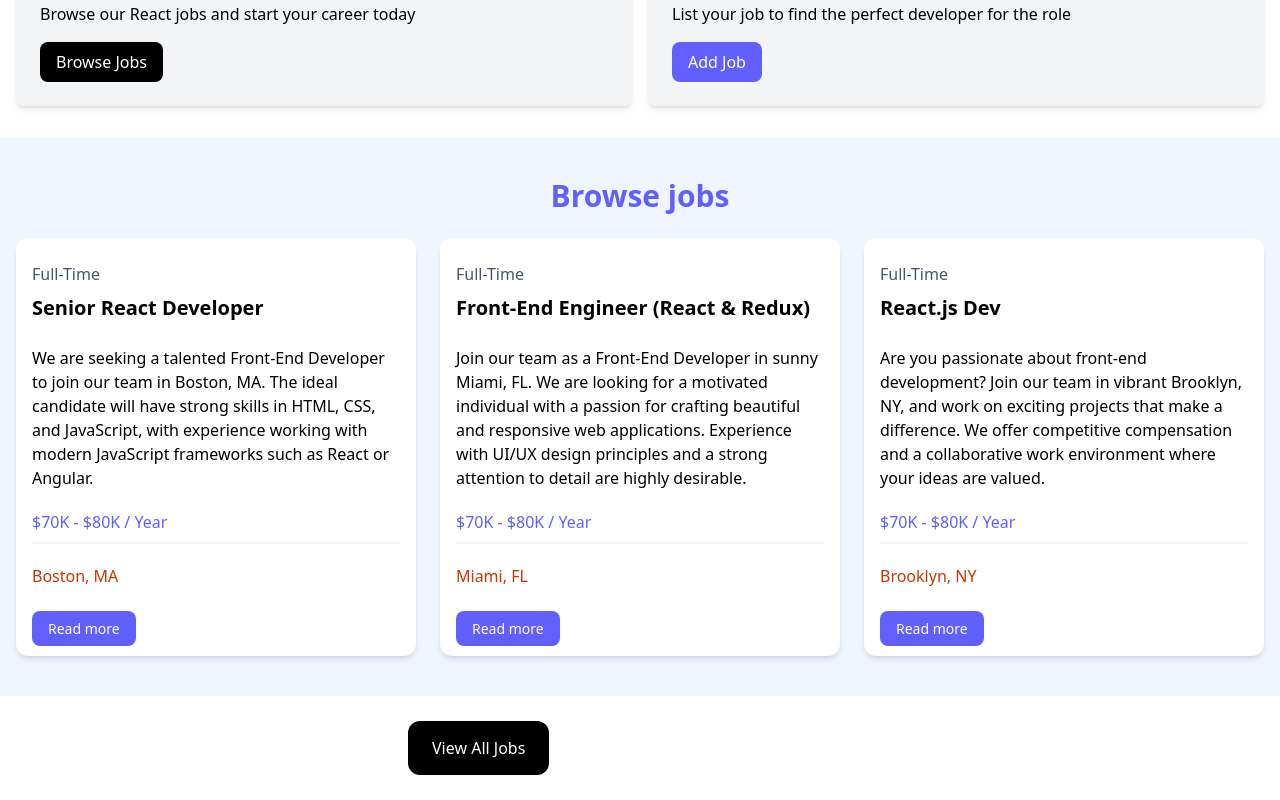
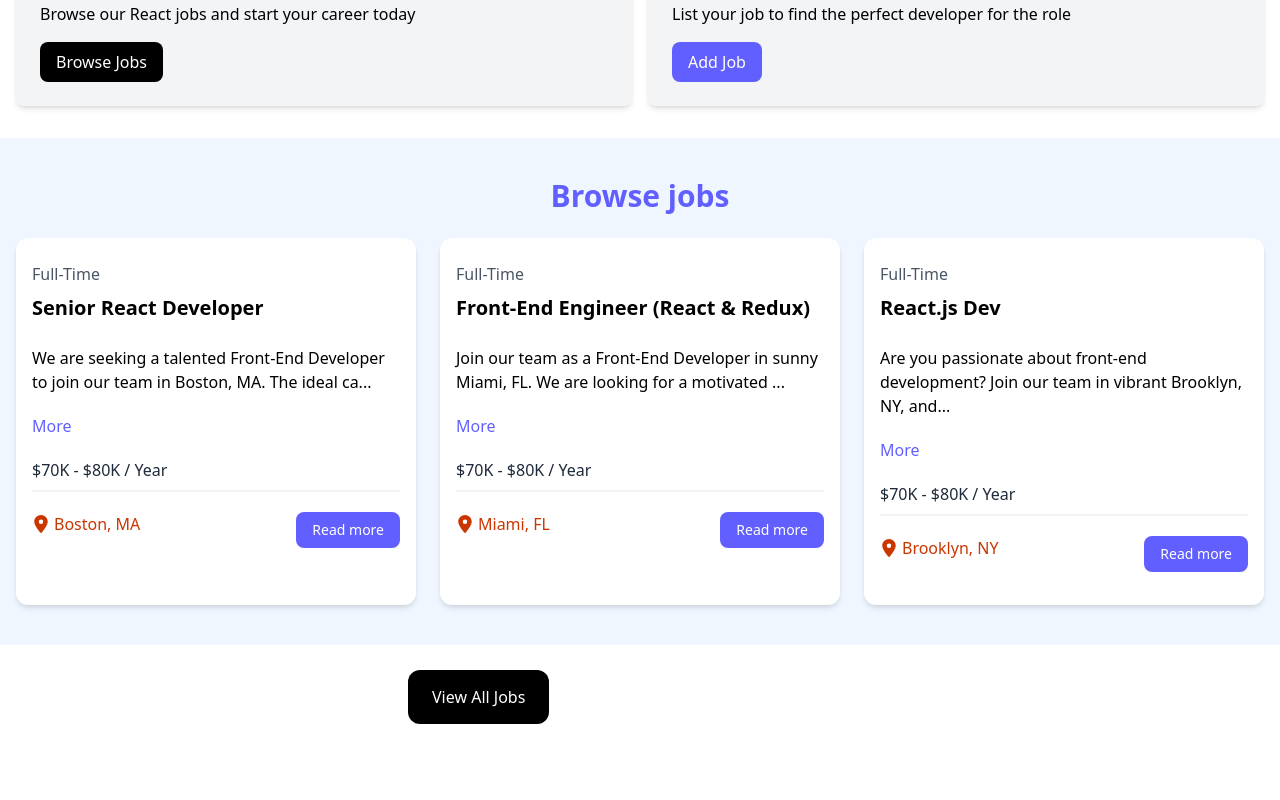
Before and after one commit to Luna-bf/React-TraversyMedia, a React (Vite) app: page / in a window 1280 px wide. Shown: the part 429-1229 px from the top of the page. After the commit the page ends 1178 px from the top, so only its background shows below. Built offline with nearby package versions, Linux system fonts and the light colour scheme.

Commit message:
Updated js logic and used react-icons

```diff
--- a/src/Chapitres/Components/JobListing.jsx
+++ b/src/Chapitres/Components/JobListing.jsx
@@ -1,7 +1,35 @@
+// J'importe le hook 'useState' depuis React
+import { useState } from "react"
+import jobs from '../../jobs.json'
+import { FaLocationDot } from "react-icons/fa6";
+
 const JobListing = ({ job }) => { /* Je passe l'élément job en tant que paramètre à JobListing */
+
+    /* Ce useState va servir à montrer les autres cartes en dessous des trois premières, le booléen placé entre les parenthèses
+       correspond à l'état initial, soit la valeur par défaut de useState. Cette valeur est initialisée à 'false' car je ne veux
+       pas montrer les autres cartes avant d'avoir cliqué sur le bouton "Read more".*/
+
+    /* useState renvoie un tableau contenant deux valeurs: l'état courant, ici représenté par "showAllJobs" et la fonction de
+       mise à jour, représentée par "setShowAllJobs". La fonction de mise à jour permet de modifier la valeur de l'état courant
+       (showAllJobs) lors d'une interaction précise, par exemple: cliquer sur un bouton.
+    */
+    // Sources : Traversy Media et la documentation React
+
+    const [showFullDesc, setShowFullDesc] = useState(false);
+    let description = job.description; // Variable qui va contenir la description
+
+    if (!showFullDesc) { // Si showFullDesc est égale à false...
+
+        // Je coupe la string de la variable description en ne laissant que 90 caractères, puis je lui ajoute '...' pour le style
+        description = description.substring(0, 90) + '...';
+    } else {
+
+        // Sinon (si showFullDesc est égale à true), je lui assigne la description de l'élément job
+        description = job.description;
+    }
+
     return (
         <>
-
             <div className="bg-white rounded-xl shadow-md relative">
                 <div className="p-4">
                     <div className="mb-6">
@@ -11,23 +39,33 @@ const JobListing = ({ job }) => { /* Je passe l'élément job en tant que param
                         <h3 className="text-xl font-bold">{job.title}</h3>
                     </div>
 
-                        <div className="mb-5">
-                            {job.description}
-                        </div>
+                    {/* Je remplace "job.description" par "description", soit la variable déclarée plus haut */}
+                    <div className="mb-5">{description}</div>
 
-                        <h3 className="text-indigo-500 mb-2">{job.salary} / Year</h3>
+                    {/* J'utilise une expression ternaire (équivalent de if-else) pour le bouton : Si showFullDesc est égal à true,
+                        le texte du bouton sera "Less", sinon ce sera "More" */}
+                    {/* Le bouton contient aussi une méthode onClick() qui déclenche une fonction fléchée qui appelle la fonction
+                        setShowFullDesc qui prend previousState (l'ancienne valeur de showFullDesc) et l'inverse (toggle)
+                    */}
+                    <button className="text-indigo-500 mb-5 hover:text-indigo-600" onClick={() => setShowFullDesc((previousState) => !previousState)}>{showFullDesc ? "Less" : "More"}</button>
+
+                    <h3 className="text-gray-800 mb-2">{job.salary} / Year</h3>
 
                     <div className="border border-gray-100 mb-5"></div>
 
                     <div className="flex flex-col lg:flex-row justify-between mb-4">
-                            <div className="text-orange-700 mb-3">{job.location}</div>
+                        <div className="text-orange-700 mb-3">
+                            <FaLocationDot className="inline text-lg mb-1 mr-1" />
+                            {job.location}
                         </div>
 
                         {/* J'utilise l'id de l'élément job afin que le lien me renvoie vers une page contenant les infos de la
                             carte sur laquelle j'ai cliqué, pour le moment cela ajoute un chiffre dans le lien de la page */}
+
                         {/* Je met bien un / avant car je veux que mon lien commence à partir de 'jobs', sinon le lien donnera
                             "localhost/jobs/jobs/job.id" */}
                         <a href={`/jobs/${job.id}`} className="h-[36px] bg-indigo-500 hover:bg-indigo-600 text-white px-4 py-2 rounded-lg text-center text-sm">Read more</a>
+                    </div>
                 </div>
             </div>
         </>
```
Lines whose indentation alone changed are shown as unchanged.
